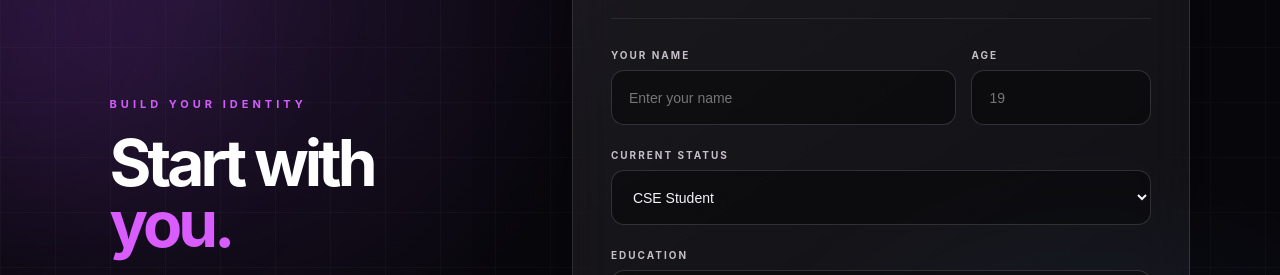
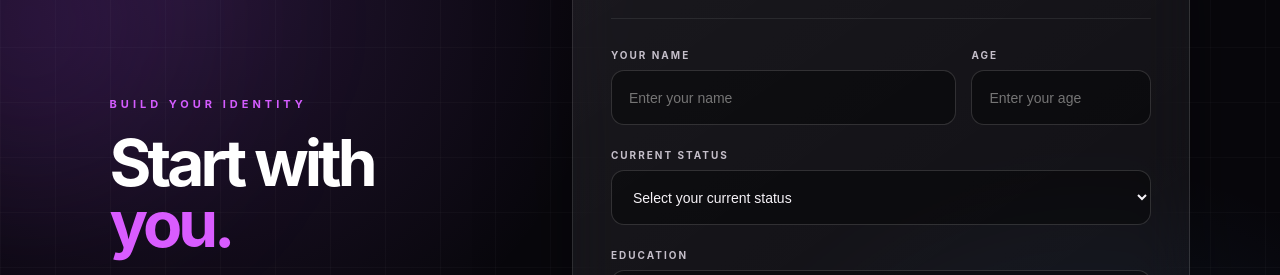
Before and after one commit to taraharshitha09/FutureMe, a React (Vite) app: page /profile in a window 1280 px wide. Shown: the part 228-503 px from the top of the page. Built offline with nearby package versions, Linux system fonts and the light colour scheme.

Commit message:
Fix profile placeholders

```diff
--- a/src/pages/Profile.jsx
+++ b/src/pages/Profile.jsx
@@ -11,18 +11,22 @@ function Profile() {
   const savedProfile =
     JSON.parse(localStorage.getItem("futureMeProfile")) || {};
 
+  // Signup lo ichina name automatic ga vastundi
   const [name, setName] = useState(
     savedUser.name || ""
   );
 
+  // Age starting lo blank
   const [age, setAge] = useState(
     savedProfile.age || ""
   );
 
+  // Current status starting lo blank
   const [status, setStatus] = useState(
-    savedProfile.status || "CSE Student"
+    savedProfile.status || ""
   );
 
+  // Education starting lo blank
   const [education, setEducation] = useState(
     savedProfile.education || ""
   );
@@ -79,7 +83,7 @@ localStorage.setItem(
       JSON.stringify(profile)
     );
 
-// Keep the signup name as the main user name
+    // Keep signup name as the main user name
     const updatedUser = {
       ...savedUser,
       name: savedUser.name || name
@@ -215,7 +219,7 @@ navigate("/discover");
                   type="number"
                   min="15"
                   max="70"
-                  placeholder="19"
+                  placeholder="Enter your age"
                   value={age}
                   onChange={(e) =>
                     setAge(e.target.value)
@@ -241,59 +245,63 @@ navigate("/discover");
                 }
               >
 
-                <option>
+                <option value="" disabled>
+                  Select your current status
+                </option>
+
+                <option value="CSE Student">
                   CSE Student
                 </option>
 
-                <option>
+                <option value="Engineering Student">
                   Engineering Student
                 </option>
 
-                <option>
+                <option value="Computer Science Graduate">
                   Computer Science Graduate
                 </option>
 
-                <option>
+                <option value="Recent Graduate">
                   Recent Graduate
                 </option>
 
-                <option>
+                <option value="Job Seeker">
                   Job Seeker
                 </option>
 
-                <option>
+                <option value="Working Professional">
                   Working Professional
                 </option>
 
-                <option>
+                <option value="Software Developer">
                   Software Developer
                 </option>
 
-                <option>
+                <option value="Freelancer">
                   Freelancer
                 </option>
 
-                <option>
+                <option value="Entrepreneur">
                   Entrepreneur
                 </option>
 
-                <option>
+                <option value="Startup Founder">
                   Startup Founder
                 </option>
 
-                <option>
+                <option value="Pursuing Higher Studies">
                   Pursuing Higher Studies
                 </option>
 
-                <option>
+                <option value="Researcher">
                   Researcher
                 </option>
 
-                <option>
+                <option value="Career Switcher">
                   Career Switcher
                 </option>
 
-                <option>
+                <option value="Exploring Careers">
                   Exploring Careers
                 </option>
 
@@ -316,35 +324,35 @@ navigate("/discover");
                 }
               >
 
-                <option value="">
+                <option value="" disabled>
                   Select your education
                 </option>
 
-                <option>
+                <option value="B.Tech / B.E">
                   B.Tech / B.E
                 </option>
 
-                <option>
+                <option value="B.Sc Computer Science">
                   B.Sc Computer Science
                 </option>
 
-                <option>
+                <option value="BCA">
                   BCA
                 </option>
 
-                <option>
+                <option value="MCA">
                   MCA
                 </option>
 
-                <option>
+                <option value="M.Tech">
                   M.Tech
                 </option>
 
-                <option>
+                <option value="Diploma">
                   Diploma
                 </option>
 
-                <option>
+                <option value="Other">
                   Other
                 </option>
 
```
Lines whose indentation alone changed are shown as unchanged.
